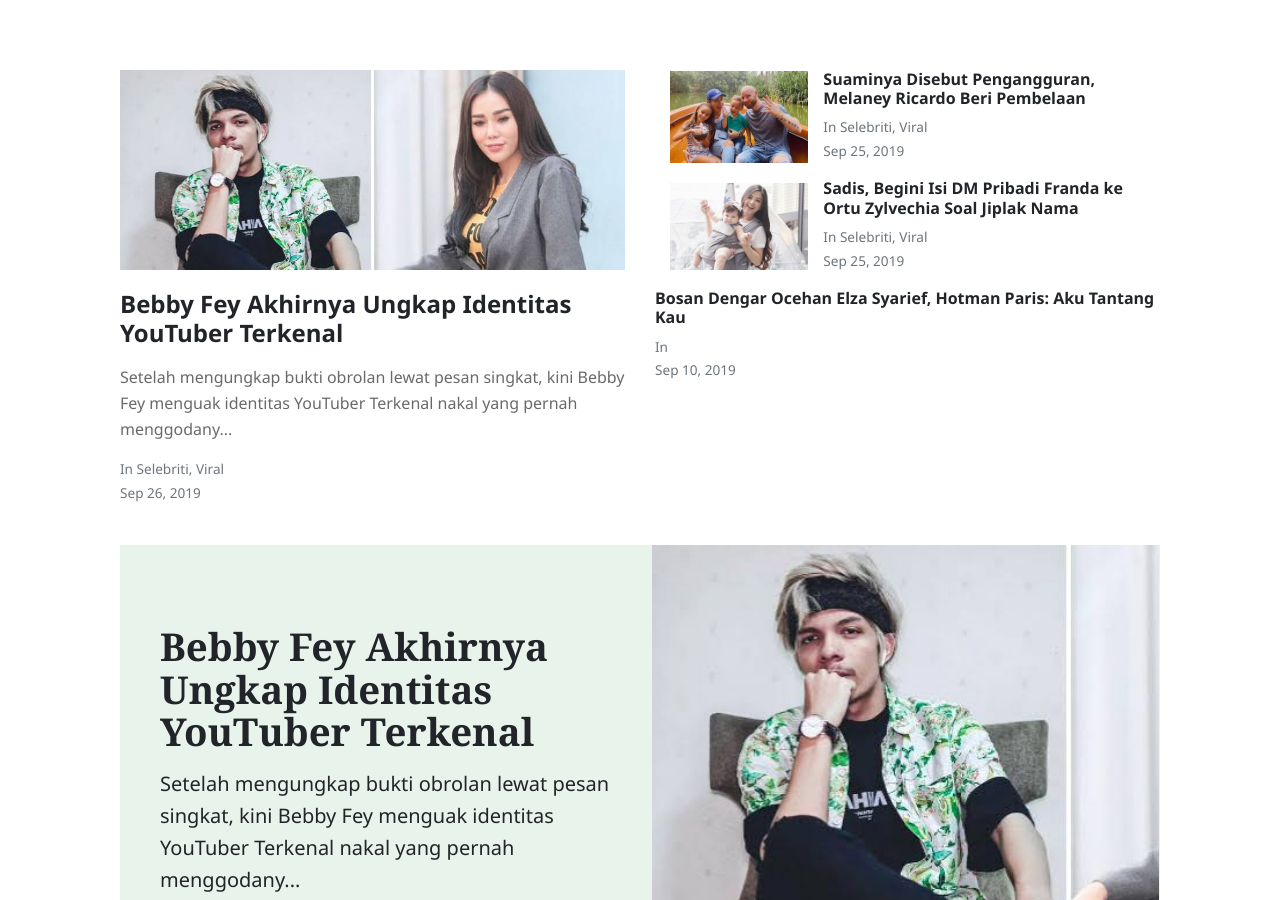
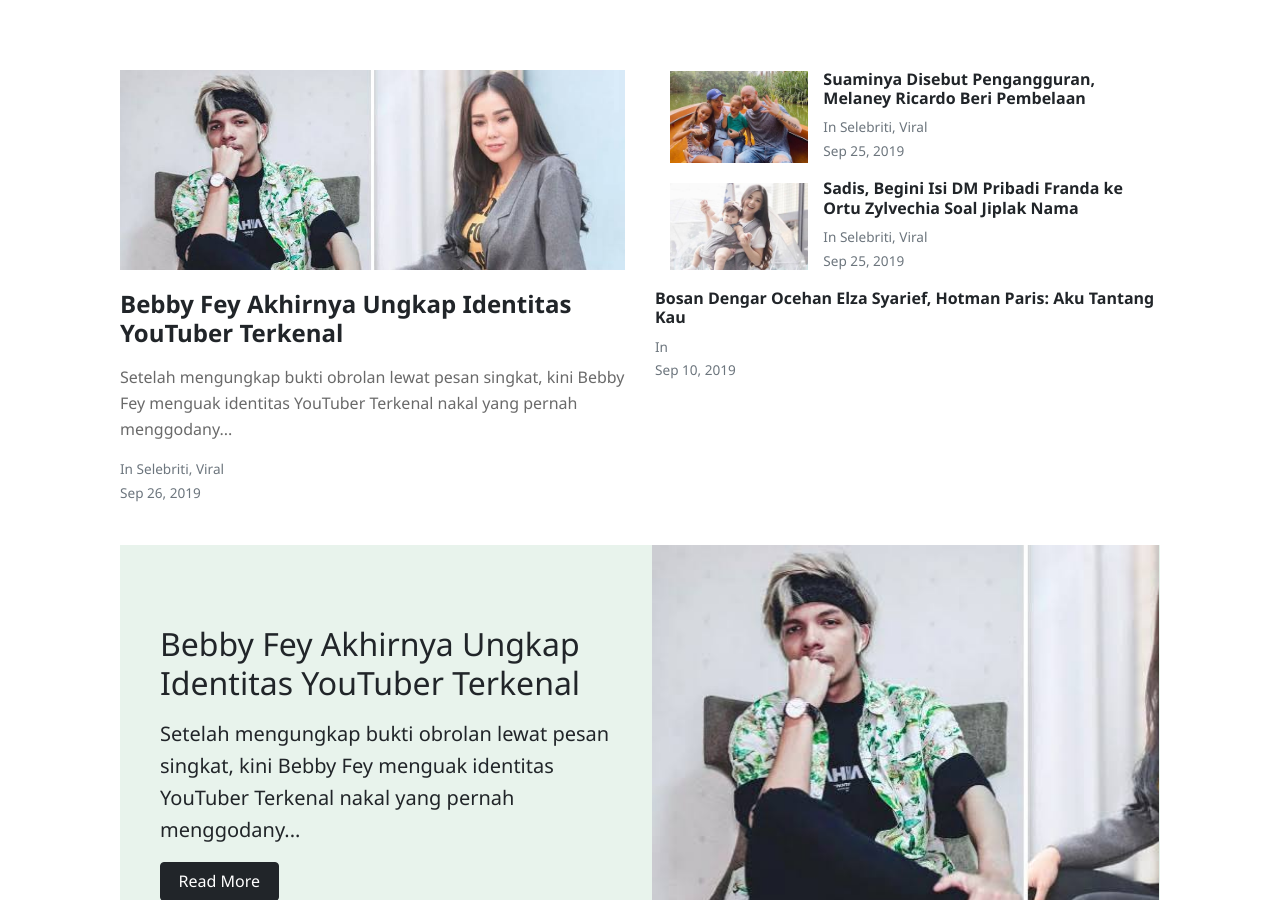
Before and after one commit to emmamery93/blog-1, a Jekyll site: the page built from index.html, in a window 1280 px wide and 900 px high. Built offline with Jekyll 4.4.1, drawn with Linux system fonts in a browser that asks for light colours; nearby versions of some CDN libraries; the list of posts is cut into pages by our own code.

Commit message:
Update index.html

```diff
--- a/index.html
+++ b/index.html
@@ -140,7 +140,7 @@
     <div class="pl-4 pr-0 h-100 tofront">
         <div class="row justify-content-between">
             <div class="col-md-6 pt-6 pb-6 pr-lg-4 align-self-center">
-                <h1 class="mb-3">{{post.title}}</h1>
+                <h2 class="mb-3">{{post.title}}</h2>
                 <p class="mb-3 lead">
                     {{ post.excerpt | strip_html | strip_newlines | truncate: 136 }}
                 </p>
```
